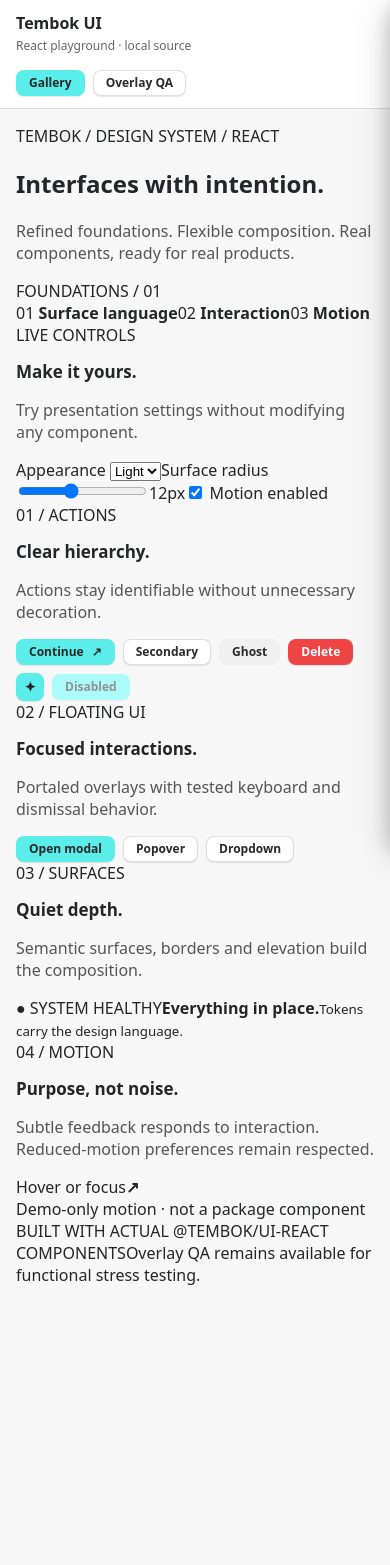
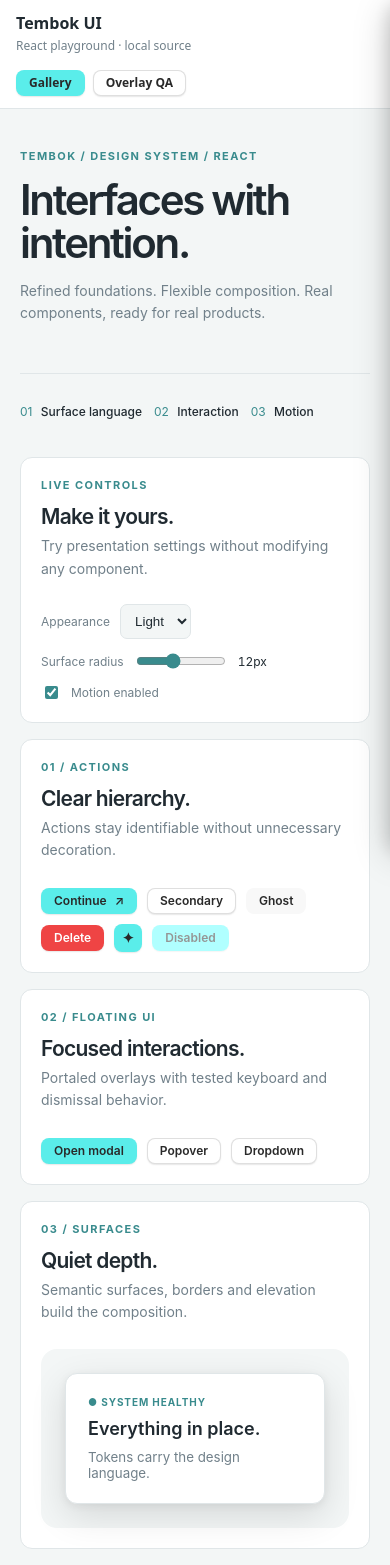
Before and after one commit to tembok-dev/tembok-ui, a React (Vite) app in the folder apps/playground/: page / in a window 390 px wide. Shown: the top 1565 px of the page. Before the commit the page ends 1302 px from the top, so only its background shows below. Built offline with nearby package versions, Linux system fonts and the light colour scheme.

Commit message:
style(playground): premium responsive showcase layout and theme controls

```diff
--- a/apps/playground/src/playground.css
+++ b/apps/playground/src/playground.css
@@ -24,3 +24,50 @@ body { margin: 0; }
 .qa-bottom-right { bottom: 16px; right: 16px; }
 .modal-fixture { display: flex; flex-wrap: wrap; align-items: center; gap: 8px; }
 @media(max-width: 600px) { .playground-main { padding: 16px; } .playground-header { padding: 12px 16px; } }
+
+
+/* Showcase lives in the private playground, never the published component kit. */
+.playground:has(.showcase) { --showcase-ink:#202a31; --showcase-muted:#71808a; --showcase-line:#e0e6e8; --showcase-canvas:#f3f6f6; --showcase-surface:#fff; background:var(--showcase-canvas); color:var(--showcase-ink); }
+.playground[data-showcase-theme="dark"]:has(.showcase) { --showcase-ink:#edf2f1; --showcase-muted:#9daaad; --showcase-line:#37454b; --showcase-canvas:#11191d; --showcase-surface:#1c272c; --tmbk-bg:#11191d; --tmbk-bg-light:#1c272c; --tmbk-fg:#edf2f1; --tmbk-border:#37454b; }
+.playground:has(.showcase) .playground-header { background:var(--showcase-surface); border-color:var(--showcase-line); color:var(--showcase-ink); }
+.playground:has(.showcase) .playground-header span { color:var(--showcase-muted); }
+.showcase { max-width:1440px; margin:0 auto; padding:clamp(20px,4vw,64px); font-family:Outfit,Inter,system-ui,sans-serif; }
+.showcase-hero { padding:clamp(20px,4vw,56px) 0 30px; }
+.showcase-eyebrow,.showcase-kicker,.showcase-version,.showcase-footer,.showcase-footnote { font-size:11px; font-weight:650; letter-spacing:.13em; }
+.showcase-eyebrow,.showcase-kicker { color:#398b8d; }
+.showcase-heading { display:flex; align-items:end; justify-content:space-between; gap:18px; }
+.showcase-heading h1 { margin:15px 0; font-size:clamp(36px,5.5vw,76px); font-weight:600; line-height:1.03; letter-spacing:-.055em; max-width:810px; }
+.showcase-heading p,.showcase-panel p { color:var(--showcase-muted); line-height:1.6; }
+.showcase-heading p { max-width:550px; font-size:clamp(14px,1.35vw,18px); }
+.showcase-version { color:var(--showcase-muted); white-space:nowrap; padding-bottom:10px; }
+.showcase-metrics { display:flex; flex-wrap:wrap; gap:clamp(20px,4vw,58px); padding:30px 0 8px; border-top:1px solid var(--showcase-line); margin-top:35px; color:#398b8d; font-size:12px; }
+.showcase-metrics b { margin-left:12px; color:var(--showcase-ink); font-weight:500; }
+.showcase-grid { display:grid; grid-template-columns:repeat(2,minmax(0,1fr)); gap:16px; }
+.showcase-panel { background:var(--showcase-surface); border:1px solid var(--showcase-line); border-radius:var(--tmbk-radius-surface,12px); padding:clamp(20px,2.5vw,34px); min-width:0; }
+.showcase-panel h2 { font-size:clamp(21px,2vw,28px); margin:12px 0 6px; font-weight:600; letter-spacing:-.035em; }
+.showcase-panel p { margin:0 0 26px; font-size:14px; max-width:490px; }
+.showcase-panel .playground-actions { gap:10px; }
+.showcase-config { margin-bottom:16px; display:flex; justify-content:space-between; gap:24px; align-items:center; }
+.showcase-config p { margin-bottom:0; }
+.showcase-controls { display:flex; flex-wrap:wrap; align-items:center; gap:18px; }
+.showcase-controls label { display:flex; align-items:center; gap:10px; font-size:12px; color:var(--showcase-muted); }
+.showcase-controls select { background:var(--showcase-canvas); color:var(--showcase-ink); border:1px solid var(--showcase-line); border-radius:7px; padding:8px 10px; }
+.showcase-controls input { accent-color:#398b8d; }
+.showcase-controls input[type=range] { width:90px; }
+.showcase-controls label span { color:var(--showcase-ink); font-variant-numeric:tabular-nums; }
+.showcase-surface-demo { padding:24px; background:var(--showcase-canvas); border-radius:calc(var(--tmbk-radius-surface,12px) + 4px); }
+.showcase-mini-card { display:flex; flex-direction:column; gap:10px; max-width:310px; border:1px solid var(--showcase-line); background:var(--showcase-surface); box-shadow:var(--tmbk-shadow-surface); border-radius:var(--tmbk-radius-surface,12px); padding:22px; }
+.showcase-status { font-size:10px; font-weight:700; letter-spacing:.09em; color:#398b8d; }
+.showcase-mini-card strong { font-size:18px; font-weight:600; }
+.showcase-mini-card small { color:var(--showcase-muted); }
+.showcase-motion-demo { display:flex; align-items:center; gap:20px; flex-wrap:wrap; }
+.showcase-motion-tile { width:150px; height:112px; background:#1e343a; color:#fff; border-radius:var(--tmbk-radius-surface,12px); padding:18px; display:flex; flex-direction:column; justify-content:space-between; cursor:default; transition:transform var(--tmbk-motion-normal,220ms) var(--tmbk-motion-ease,ease),box-shadow var(--tmbk-motion-normal,220ms) ease; }
+.showcase-motion-tile:hover,.showcase-motion-tile:focus-visible { transform:translateY(-5px); box-shadow:0 16px 30px #0003; }
+.showcase-motion-tile span { font-size:13px; }.showcase-motion-tile strong { font-size:26px; align-self:end; font-weight:400; }
+.showcase-footnote { color:var(--showcase-muted); letter-spacing:0; font-weight:400; max-width:145px; line-height:1.5; }
+.showcase-footer { display:flex; justify-content:space-between; flex-wrap:wrap; gap:12px; margin:24px 0 10px; color:var(--showcase-muted); font-size:10px; }
+.playground[data-motion="off"] .showcase-motion-tile { transition:none; }
+.playground[data-motion="off"] .showcase-motion-tile:hover,.playground[data-motion="off"] .showcase-motion-tile:focus-visible { transform:none; }
+@media(max-width:860px) { .showcase-grid { grid-template-columns:1fr; }.showcase-config { flex-direction:column; align-items:start; }.showcase-version { display:none; } }
+@media(max-width:540px) { .showcase-controls { align-items:start; flex-direction:column; gap:12px; }.showcase-heading h1 { font-size:42px; }.showcase-metrics { gap:12px; }.showcase-metrics b { margin-left:5px; } }
+@media(prefers-reduced-motion:reduce) { .showcase-motion-tile { transition:none!important; }.showcase-motion-tile:hover,.showcase-motion-tile:focus-visible { transform:none; } }
```
